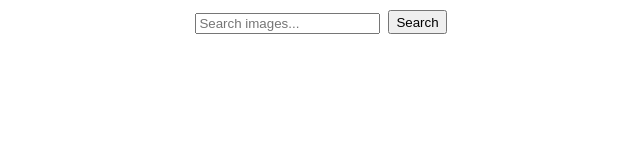
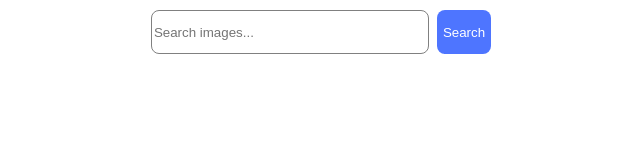
Before and after one commit to Oneofwhales/goit-js-hw-11, a website built with Vite: page src/index.html in a window 1280 px wide. Shown: the whole page, without its empty margins (319-959 px from the left). Built offline with nearby package versions, Linux system fonts and the light colour scheme; what simplelightbox would draw is missing.

Commit message:
fixed gallery.css

```diff
--- a/src/css/gallery.css
+++ b/src/css/gallery.css
@@ -1,8 +1,31 @@
+.search-button {
+  background-color: #4e75ff;
+  color: #ffffff;
+  border: none;
+  border-radius: 8px;
+}
+.search-button:hover {
+  background-color: #6c8cff;
+}
+
 .form {
   display: flex;
   justify-content: center;
   gap: 8px;
   padding: 10px 0;
+}
+.form input {
+  border: 1px solid #808080;
+  background-color: transparent;
+  border-radius: 8px;
+  width: 272px;
+  height: 40px;
+}
+.form input:hover {
+  border-color: #000000;
+}
+.form input:focus {
+  border-color: #4e75ff;
 }
 
 .gallery {
```
